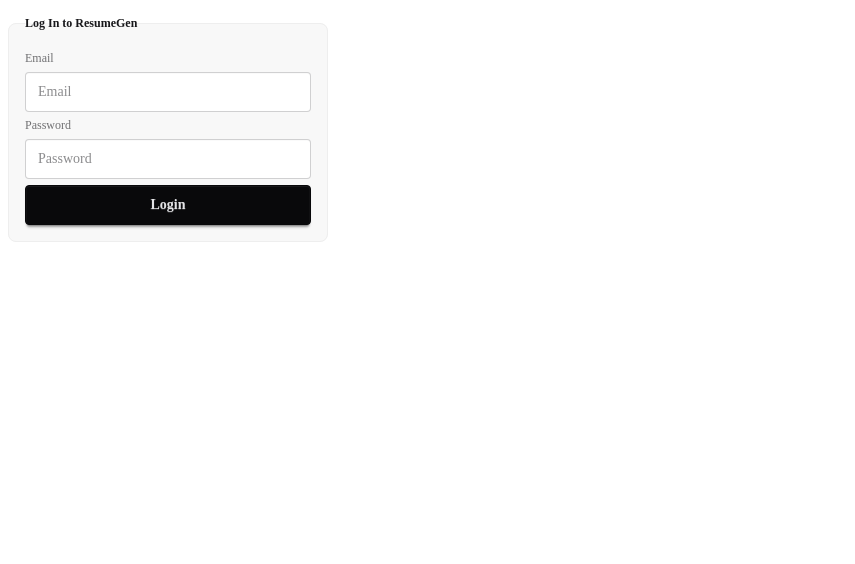
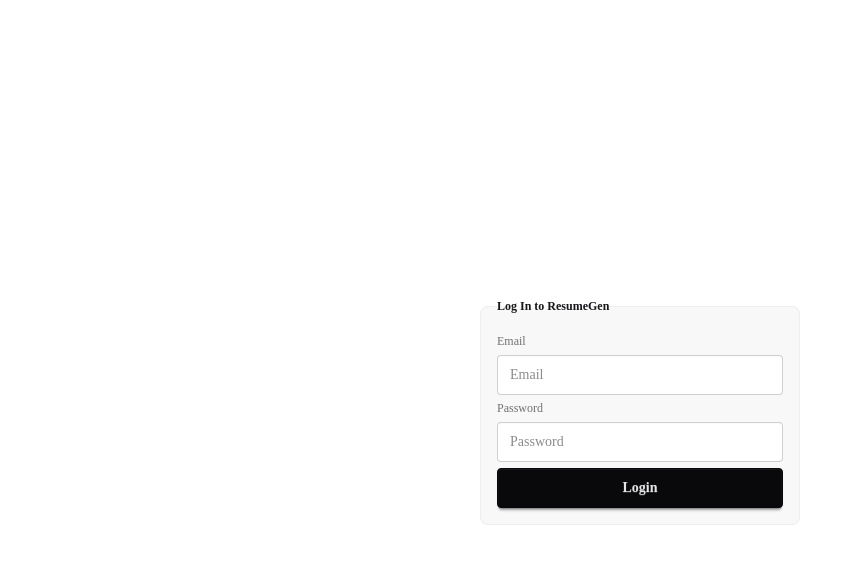
Before and after one commit to stelleron/resume-builder, a SvelteKit app in the folder frontend/: page /login in a window 1280 px wide. Shown: the top 564 px of the page, without its empty margins (0-855 px from the left). Built offline with nearby package versions, Linux system fonts and the light colour scheme.

Commit message:
Centered log in form

```diff
--- a/frontend/src/routes/login/+page.svelte
+++ b/frontend/src/routes/login/+page.svelte
@@ -32,6 +32,7 @@
   }
 </script>
 
+<div class="flex items-center justify-center h-screen">
   <fieldset class="fieldset bg-base-200 border-base-300 rounded-box w-xs border p-4">
     <legend class="fieldset-legend">Log In to ResumeGen</legend>
 
@@ -47,3 +48,4 @@
 
     <button class="btn btn-neutral" on:click={() => login()}>Login</button>
   </fieldset>
+</div>
```
Lines whose indentation alone changed are shown as unchanged.
